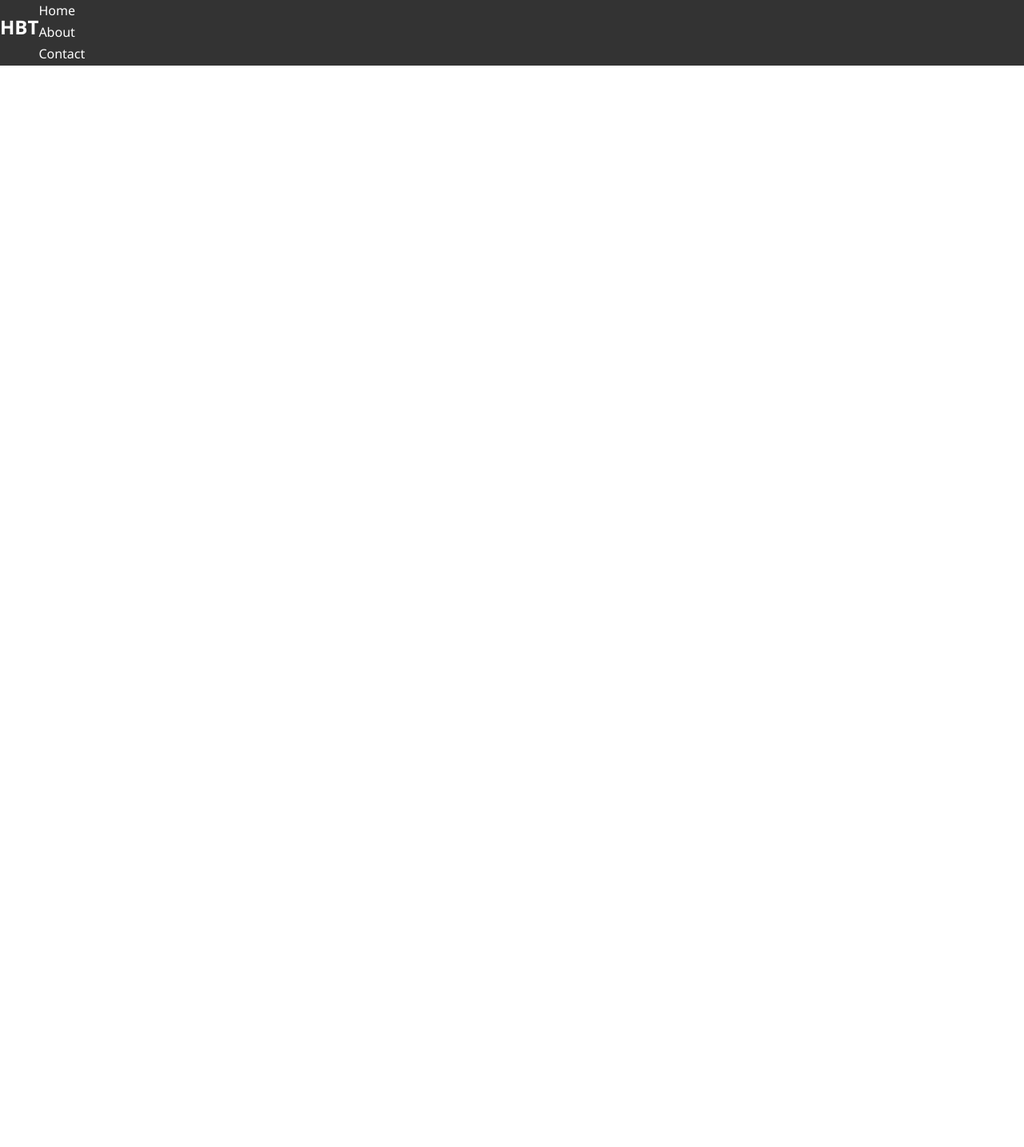
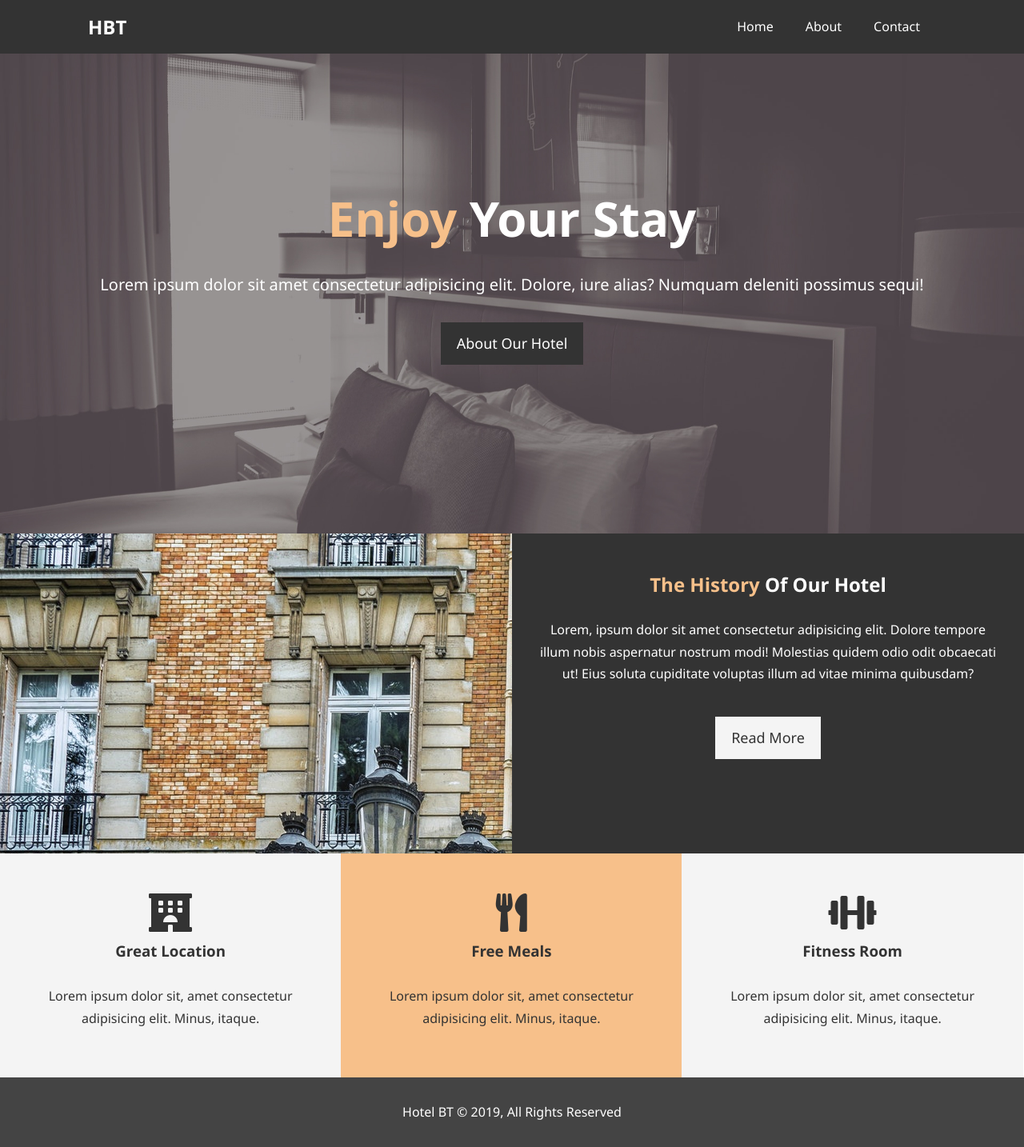
Before and after one commit to drewfidel/Modern-HTML-CSS, a plain HTML site: page Hotel_Website_Project/index.html in a window 1280 px wide. Shown: the whole page at 80% size. Before the commit the page ends 800 px from the top, so only its background shows below. Drawn offline with Linux system fonts and the light colour scheme.

Commit message:
More Hotel Website Updates

```diff
--- a/Hotel_Website_Project/css/styles.css
+++ b/Hotel_Website_Project/css/styles.css
@@ -27,6 +27,63 @@ p {
   margin: 10px 0;
 }
 
+
+/* Utility Classes */
+.container {
+  margin: auto;
+  max-width: 1100px;
+  /* Always shows background, doesnt go out of it */
+  overflow: auto;
+  padding: 0 20px;
+}
+
+.text-primary {
+  color: #f7c08a;
+}
+
+.lead {
+  font-size: 20px;
+}
+
+.btn {
+  display: inline-block;
+  font-size: 18px;
+  color: #fff;
+  background: #333;
+  padding: 13px 20px;
+  border: none;
+  cursor: pointer;
+}
+
+.btn-light {
+  background: #f4f4f4;
+  color: #333;
+}
+
+.btn:hover {
+  background: #f7c08a;
+  color: #333;
+}
+
+.bg-dark {
+  background: #333;
+  color: #fff;
+}
+
+.bg-light {
+  background: #f4f4f4;
+  color: #333;
+}
+
+.bg-primary {
+  color: #333;
+  background: #f7c08a;
+}
+
+.clr {
+  clear: both;
+}
+
 /* Navbar */
 #navbar {
   background: #333;
@@ -45,4 +102,93 @@ p {
 
 #navbar ul {
   list-style: none;
+  float: right;
 }
+
+#navbar ul li {
+  /* Puts stack into inline  */
+  float: left
+}
+
+#navbar ul li a {
+  display: block;
+  padding: 20px;
+  text-align: center;
+}
+
+#navbar ul li a:hover,
+#navbar ul li a.current {
+  background: #444;
+  color: #f7c08a;
+}
+
+
+/* Showcase */
+#showcase {
+  background: url('../imgs/showcase.jpg') no-repeat center center/cover;
+  height: 600px;
+}
+
+#showcase .showcase-content {
+  color: #fff;
+  text-align: center;
+  padding-top: 170px;
+}
+
+#showcase .showcase-content h1 {
+  font-size: 60px;
+  line-height: 1.2em;
+}
+
+#showcase .showcase-content p {
+  padding-bottom: 20px;
+  line-height: 1.7em;
+
+}
+
+/* Home Info */
+#home-info {
+  height: 400px;
+}
+
+#home-info .info-img {
+  float: left;
+  width: 50%;
+  background: url('../imgs/photo-1.jpg') no-repeat;
+  /* We want the image to take up the whole space */
+  min-height: 100%;
+}
+
+#home-info .info-content {
+  float: right;
+  width: 50%;
+  height: 100%;
+  text-align: center;
+  padding: 50px 30px;
+  /* If something goes our of it, theres no scroll bars */
+  overflow: hidden;
+}
+
+#home-info .info-content p {
+  padding-bottom: 30px;
+}
+
+/* Features */
+.box {
+  float: left;
+  width: 33.3%;
+  padding: 50px;
+  text-align: center;
+}
+
+.box i {
+  margin-bottom: 10px;
+}
+
+/* Footer */
+#main-footer {
+  text-align: center;
+  background: #444;
+  color: #fff;
+  padding: 20px;
+}
--- a/Hotel_Website_Project/index.html
+++ b/Hotel_Website_Project/index.html
@@ -6,19 +6,78 @@
   <meta name="viewport" content="width=device-width, initial-scale=1.0">
   <meta name="description" content="Welcome to the popular hotel in Boston.">
   <meta name="keywords" content="hotel,boston,new england hotel">
+  <link rel="stylesheet" href="https://use.fontawesome.com/releases/v5.6.1/css/all.css"
+    integrity="sha384-gfdkjb5BdAXd+lj+gudLWI+BXq4IuLW5IT+brZEZsLFm++aCMlF1V92rMkPaX4PP" crossorigin="anonymous">
   <link rel="stylesheet" href="css/styles.css">
   <title>Hotel BT | Welcome</title>
 </head>
 
 <body>
+  <header>
     <nav id="navbar">
+      <div class="container">
         <h1 class="logo"><a href="index.html">HBT</a></h1>
         <ul>
           <li><a href="index.html">Home</a></li>
           <li><a href="about.html">About</a></li>
           <li><a href="contact.html">Contact</a></li>
         </ul>
+      </div>
     </nav>
+
+    <div id="showcase">
+      <div class="container">
+        <div class="showcase-content">
+          <h1><span class="text-primary">Enjoy</span> Your Stay</h1>
+          <p class="lead">Lorem ipsum dolor sit amet consectetur adipisicing elit. Dolore, iure alias? Numquam deleniti
+            possimus sequi!
+          </p>
+          <a href="about.html" class="btn">About Our Hotel</a>
+        </div>
+
+      </div>
+    </div>
+  </header>
+
+  <section id="home-info" class="bg-dark">
+    <div class="info-img"></div>
+    <div class="info-content">
+      <h2>
+        <span class="text-primary">The History</span>
+        Of Our Hotel
+      </h2>
+      <p>Lorem, ipsum dolor sit amet consectetur adipisicing elit. Dolore tempore illum nobis aspernatur nostrum modi!
+        Molestias quidem odio odit obcaecati ut! Eius soluta cupiditate voluptas illum ad vitae minima quibusdam?</p>
+
+      <a href="about.html" class="btn btn-light">Read More</a>
+    </div>
+  </section>
+
+  <section id="features">
+    <div class="box bg-light">
+      <!-- creates it 3x bigger than usual -->
+      <i class="fas fa-hotel fa-3x"></i>
+      <h3>Great Location</h3>
+      <p>Lorem ipsum dolor sit, amet consectetur adipisicing elit. Minus, itaque.</p>
+    </div>
+    <div class="box bg-primary">
+      <i class="fas fa-utensils fa-3x"></i>
+      <h3>Free Meals</h3>
+      <p>Lorem ipsum dolor sit, amet consectetur adipisicing elit. Minus, itaque.</p>
+    </div>
+    <div class="box bg-light">
+      <i class="fas fa-dumbbell fa-3x"></i>
+      <h3>Fitness Room</h3>
+      <p>Lorem ipsum dolor sit, amet consectetur adipisicing elit. Minus, itaque.</p>
+    </div>
+  </section>
+
+  <!-- When using floats*, Used for padding footer -->
+  <div class="clr"></div>
+
+  <footer id="main-footer">
+    <p>Hotel BT &copy; 2019, All Rights Reserved</p>
+  </footer>
 </body>
 
 </html>
```
Also changed, not shown: Hotel_Website_Project/imgs/person-1.jpg (added), Hotel_Website_Project/imgs/person-2.jpg (added), Hotel_Website_Project/imgs/photo-1.jpg (added), Hotel_Website_Project/imgs/photo-2.jpg (added), Hotel_Website_Project/imgs/showcase.jpg (added), Hotel_Website_Project/imgs/test-bg.jpg (added). Lines whose indentation alone changed are shown as unchanged.
